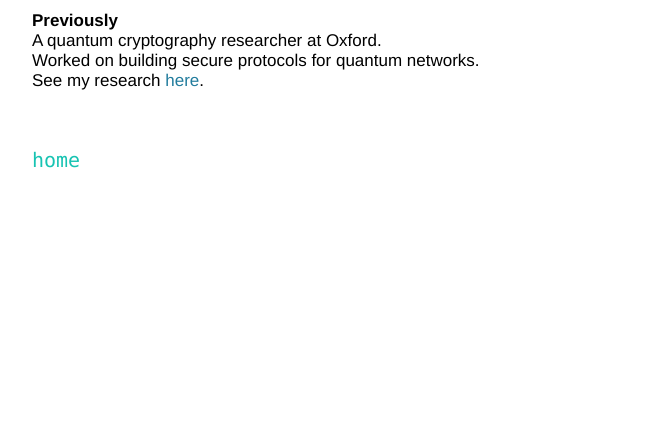
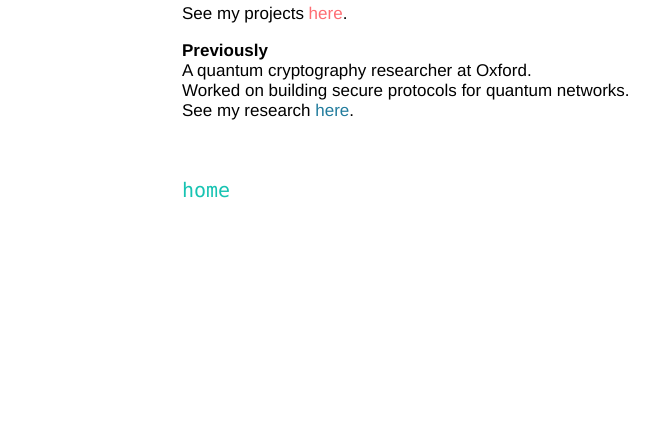
Before and after one commit to anu-unnikrishnan/site, a plain HTML site: page about.html in a window 1280 px wide. Shown: the part 361-800 px from the top of the page, without its empty margins (208-872 px from the left). Drawn offline with Linux system fonts and the light colour scheme.

Commit message:
viewport 2

```diff
--- a/about.html
+++ b/about.html
@@ -7,7 +7,7 @@
   <title>about</title>
 </head>
 <body>
-  <div class="linkpage">
+  <div class="testlinkpage">
   <div class="about-title">
     about
   </div>
--- a/style.css
+++ b/style.css
@@ -26,6 +26,17 @@ a:active {
   left: 50%;
   margin-top: -100px;
   margin-left: -400px;
+}
+
+.testlinkpage{
+  width: 500px;
+  height: 500px;
+  margin: 0 auto;
+  position: absolute;
+  left: 50%;
+  top: 60%;
+  margin-left: -250px;
+  margin-top: -250px;
 }
 
 .linkpage{
```
